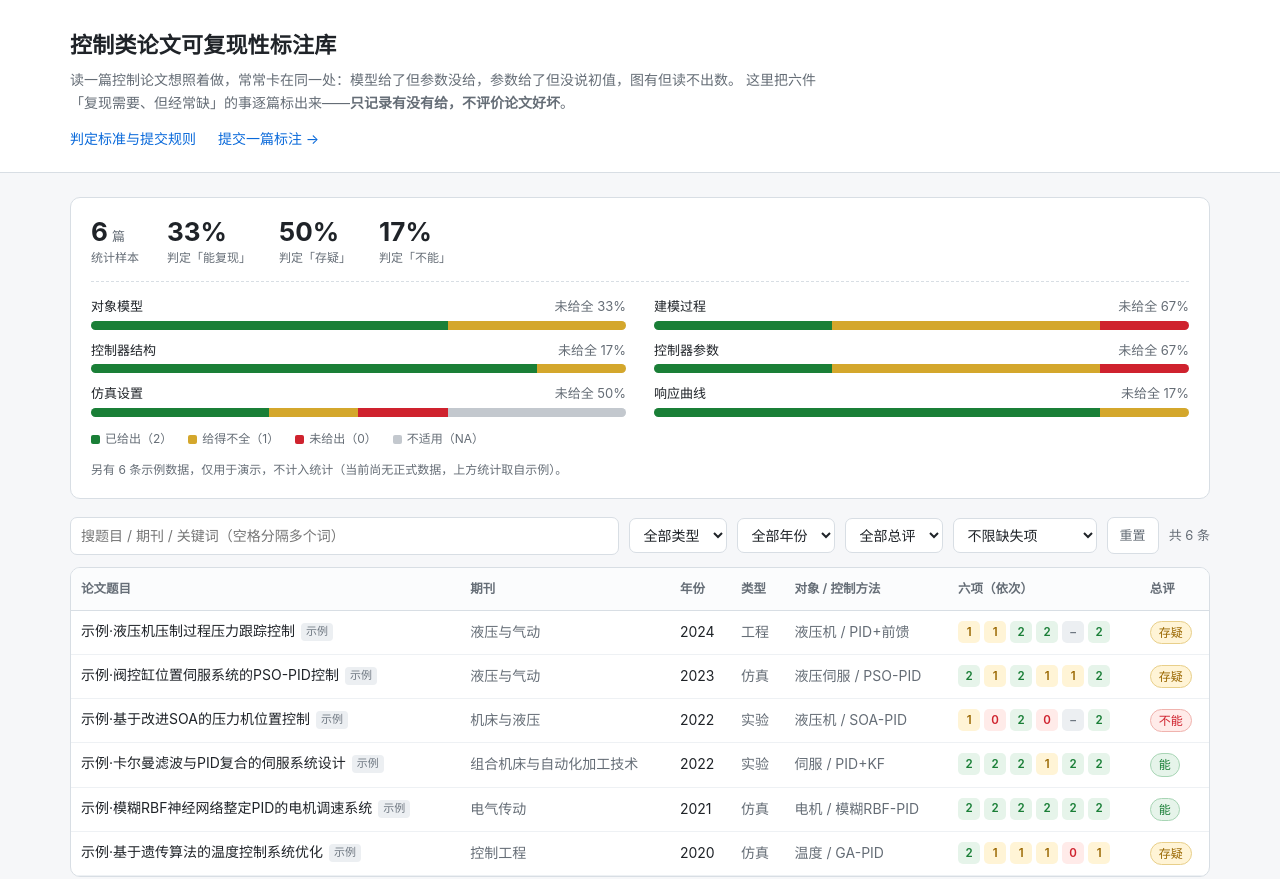
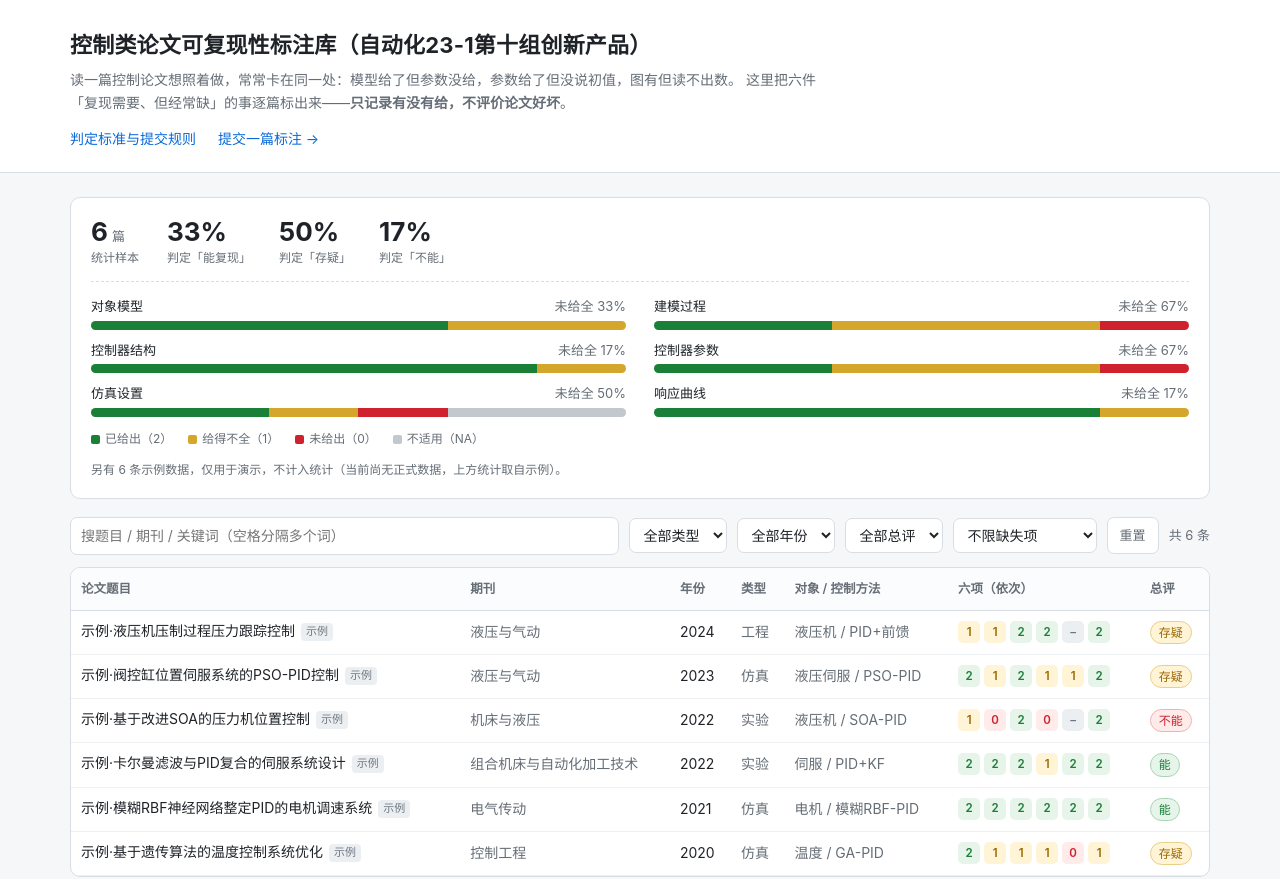
Before and after one commit to 9527264/paper-repro-audit, a plain HTML site: page index.html in a window 1280 px wide. Shown: the top 879 px of the page. Drawn offline with Linux system fonts and the light colour scheme.

Commit message:
Update header title in index.html

```diff
--- a/index.html
+++ b/index.html
@@ -11,7 +11,7 @@
 
 <header class="top">
   <div class="wrap">
-    <h1>控制类论文可复现性标注库</h1>
+    <h1>控制类论文可复现性标注库（自动化23-1第十组创新产品）</h1>
     <p class="sub">
       读一篇控制论文想照着做，常常卡在同一处：模型给了但参数没给，参数给了但没说初值，图有但读不出数。
       这里把六件「复现需要、但经常缺」的事逐篇标出来——<strong>只记录有没有给，不评价论文好坏</strong>。
```
